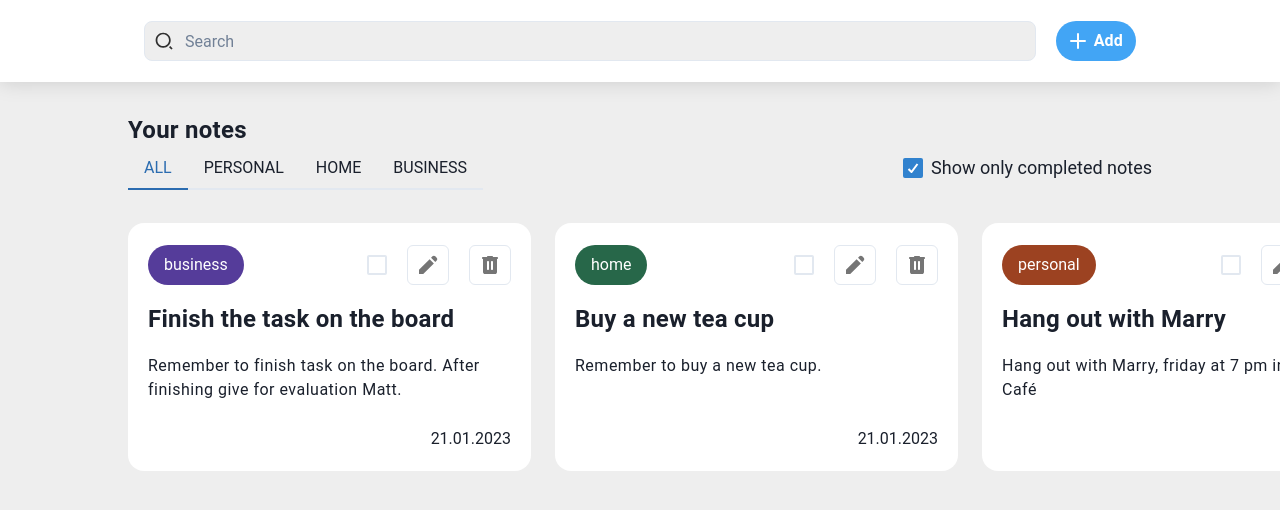
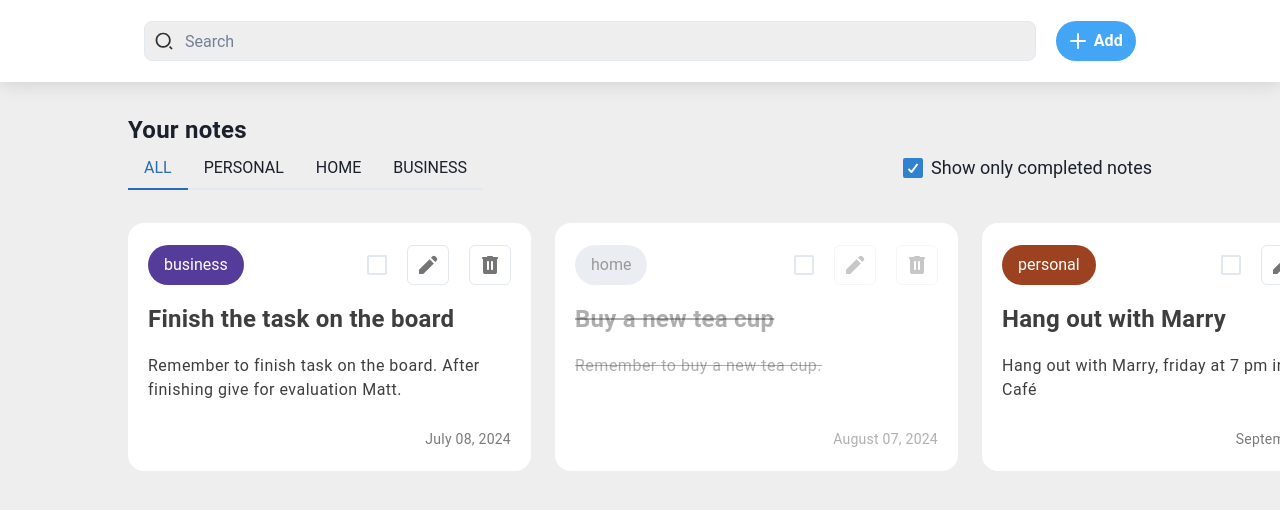
Before and after one commit to aryan-backend-wala/notely-app, a React (Vite) app: page / in a window 1280 px wide. Shown: the top 510 px of the page. Built offline with nearby package versions, Linux system fonts and the light colour scheme.

Commit message:
toggle checkbox to note complete or not

```diff
--- a/src/App.jsx
+++ b/src/App.jsx
@@ -3,21 +3,43 @@ import NavBar from "./components/NavBar";
 import NoteBody from "./components/NoteBody";
 import { useState } from "react";
 import { initialNotes } from "./utils/initialNotes";
+import { DateTime } from "luxon";
 
 export default function App(){
   const [notes, setNotes] = useState(initialNotes);
+  const [currentNote, setCurrentNote] = useState(null);
 
   function handleAddNote(note){
-    setNotes(prevNote => {
-      return [
-        ...prevNote,
-        {...note, id: new Date().toLocaleTimeString()}
-      ]
-    })
+    if(currentNote){
+
+    } else {
+      setNotes(prevNote => {
+        return [
+          ...prevNote,
+          {
+            id: new Date().toLocaleTimeString(),
+            ...note,
+            timeStamp: DateTime.now().toISO()
+          }
+        ]
+      })
+    }
   }
 
   function handleDeleteNote(id){
     setNotes(notes.filter(note => note.id !== id));
+  }
+
+  function handleCheckbox(id){
+    const updateNote = notes.find(note => note.id === id);
+    setNotes(notes.map(note => {
+      if(note.id === updateNote.id){
+        return {...note, isDone: !note.isDone}
+      } else {
+        return note
+      }
+    }))
+    setCurrentNote(updateNote);
   }
 
   console.log(notes);
@@ -30,6 +52,7 @@ export default function App(){
       <NoteBody
         notes={notes}
         onDeleteNote={handleDeleteNote}
+        onEditNote={handleCheckbox}
       />
     </Box>
   );
--- a/src/components/AddNote.jsx
+++ b/src/components/AddNote.jsx
@@ -19,13 +19,15 @@ import {
   Select,
   Textarea
 } from '@chakra-ui/react'
+import { DateTime } from 'luxon'
 import { useState } from 'react'
 
 export default function AddNote({isOpen, onClose, onAdd}){
   const [note, setNote] = useState({
     title: "",
     description: "",
-    category: 'personal'
+    category: 'personal',
+    isDone: false
   })
   return <Modal
         isOpen={isOpen}
@@ -118,8 +120,10 @@ export default function AddNote({isOpen, onClose, onAdd}){
               setNote({
                 title: "",
                 description: "",
-                category: ""
+                category: "personal",
+                isDone: false
               })
+              onClose();
             }}
           >Add</Button>
         </ModalFooter>
--- a/src/components/Card.jsx
+++ b/src/components/Card.jsx
@@ -1,8 +1,9 @@
 import { Box, Button, Checkbox, Flex, HStack, IconButton, Text, useDisclosure, VStack } from "@chakra-ui/react";
 import React from "react";
 import DeleteAlertDialog from "./AlertDialog";
+import { handleISOString } from "../utils/dateFromIsoString";
 
-export default function Card({note, onDelete}){
+export default function Card({note, onDelete, onEdit}){
   const { isOpen, onOpen, onClose } = useDisclosure()
   const cancelRef = React.useRef()
   return (
@@ -21,15 +22,22 @@ export default function Card({note, onDelete}){
         >
           <CategoryButton note={note} />
           <HStack gap={'20px'}>
-            <Checkbox size={'lg'}></Checkbox>
+            <Checkbox
+              size={'lg'}
+              checked={note.isDone}
+              onChange={() => onEdit(note.id)}
+            >
+            </Checkbox>
             <IconButton
               variant={'outline'}
               icon={<img src="/icons/edit_icon.svg" />}
+              isDisabled={note.isDone}
             />
             <IconButton
               variant={'outline'}
               icon={<img src="/icons/delete_icon.svg" />}
               onClick={onOpen}
+              isDisabled={note.isDone}
             />
             <DeleteAlertDialog
               isOpen={isOpen}
@@ -48,7 +56,11 @@ export default function Card({note, onDelete}){
             fontSize={'24px'}
             lineHeight={'33.6px'}
             letterSpacing={'0.25px'}
-          >{note.title}</Text>
+            textDecoration={note.isDone ? 'line-through' : 'none'}
+            color={note.isDone ? 'rgba(33, 33, 33, 0.36)' : 'rgba(33, 33, 33, 0.87)'}
+          >
+            {note.title}
+          </Text>
           <Box
             width={'363px'}
             height={'75px'}
@@ -60,6 +72,8 @@ export default function Card({note, onDelete}){
               fontSize={'16px'}
               lineHeight={'24px'}
               letterSpacing={'0.5px'}
+              textDecoration={note.isDone ? 'line-through' : 'none'}
+              color={note.isDone ? 'rgba(33, 33, 33, 0.36)' : 'rgba(33, 33, 33, 0.87)'}
             >
               {note.description}
             </Text>
@@ -70,7 +84,15 @@ export default function Card({note, onDelete}){
             justifyContent={'space-between'}
           >
             <Text></Text>
-            <Text>21.01.2023</Text>
+            <Text
+              fontWeight={'400'}
+              fontSize={'14px'}
+              lineHeight={'24px'}
+              letterSpacing={'0.25px'}
+              color={note.isDone ? 'rgba(33, 33, 33, 0.36)' : 'rgba(33, 33, 33, 0.6)'}
+            >
+              {handleISOString(note.timeStamp)}
+            </Text>
           </HStack>
         </VStack>
       </Flex>
@@ -84,13 +106,15 @@ function CategoryButton({note}){
     personal: 'orange',
     home: 'green',
   };
-  const color = categoryClassMap[note.category] || 'gray';
+  const bgColor = note.isDone ? 'gray' : categoryClassMap[note.category];
+  const color = note.isDone ? 'black' : 'white'
   return <Button
   variant={'solid'}
   borderRadius={'28px'}
   isActive={'false'}
-  colorScheme={color}
-  color={'white'}
+  colorScheme={bgColor}
+  color={color}
+  isDisabled={note.isDone}
 >
   <Text
     fontFamily={'Roboto'}
--- a/src/components/NoteBody.jsx
+++ b/src/components/NoteBody.jsx
@@ -11,7 +11,7 @@ import {
  } from "@chakra-ui/react";
 import Notes from "./Notes";
 
-export default function NoteBody({notes, onDeleteNote}){
+export default function NoteBody({notes, onDeleteNote, onEditNote}){
   const personalNotes = notes.filter(
     note => note.category === 'personal');
   const homeNotes = notes.filter(
@@ -45,6 +45,7 @@ export default function NoteBody({notes, onDeleteNote}){
             <Notes
               notes={notes}
               onDeleteNote={onDeleteNote}
+              onEditNote={onEditNote}
             />
           </TabPanel>
           <TabPanel>
--- a/src/components/Notes.jsx
+++ b/src/components/Notes.jsx
@@ -1,7 +1,7 @@
 import { Grid } from "@chakra-ui/react";
 import Card from "./Card";
 
-export default function Notes({notes, onDeleteNote}){
+export default function Notes({notes, onDeleteNote, onEditNote}){
   return <Grid
     paddingTop={'33px'}
     templateColumns='repeat(3, 1fr)' gap={6}
@@ -11,6 +11,7 @@ export default function Notes({notes, onDeleteNote}){
       key={note.id}
       note={note}
       onDelete={onDeleteNote}
+      onEdit={onEditNote}
     />)}
   </Grid>
 }
--- /dev/null
+++ b/src/utils/dateFromIsoString.jsx
@@ -0,0 +1,6 @@
+import { DateTime } from "luxon";
+
+export function handleISOString(string){
+  const dateTime = DateTime.fromISO(string)
+  return dateTime.toFormat('MMMM dd, yyyy');
+}
--- a/src/utils/initialNotes.jsx
+++ b/src/utils/initialNotes.jsx
@@ -3,18 +3,24 @@ export const initialNotes = [
     "title": "Finish the task on the board",
     "description": "Remember to finish task on the board. After finishing give for evaluation Matt.",
     "category": "business",
-    "id": "10:30:46 AM"
+    "id": "10:30:46 AM",
+    timeStamp: "2024-07-08T11:28:53.247+05:30",
+    isDone: false
   },
   {
     "title": "Buy a new tea cup",
     "description": "Remember to buy a new tea cup. ",
     "category": "home",
-    "id": "10:31:02 AM"
+    "id": "10:31:02 AM",
+    timeStamp: "2024-08-07T11:28:53.247+05:30",
+    isDone: true
   },
   {
     "title": "Hang out with Marry",
     "description": "Hang out with Marry, friday at 7 pm in Blue Wolf Café ",
     "category": "personal",
-    "id": "10:31:18 AM"
+    "id": "10:31:18 AM",
+    timeStamp: "2024-09-06T11:28:53.247+05:30",
+    isDone: false
   }
 ]
```
